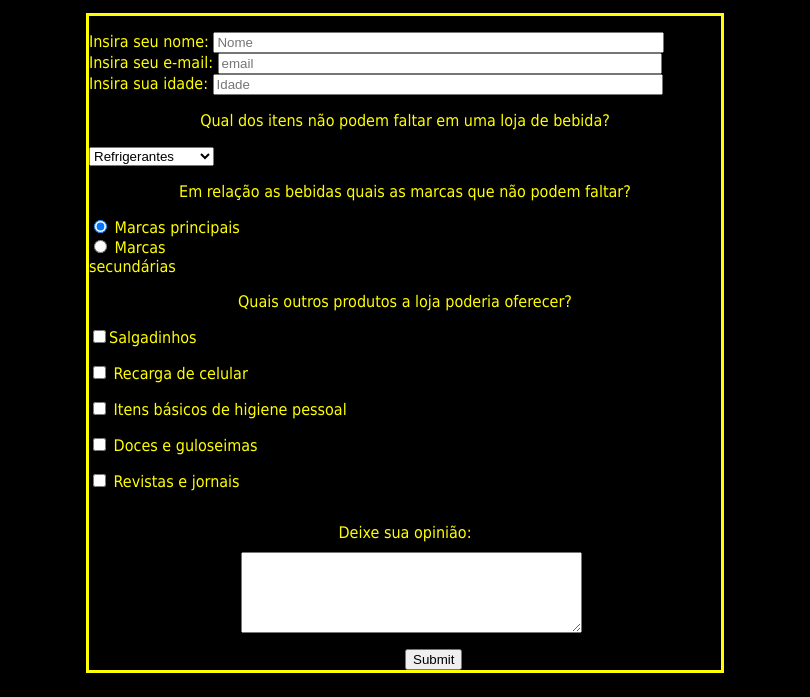
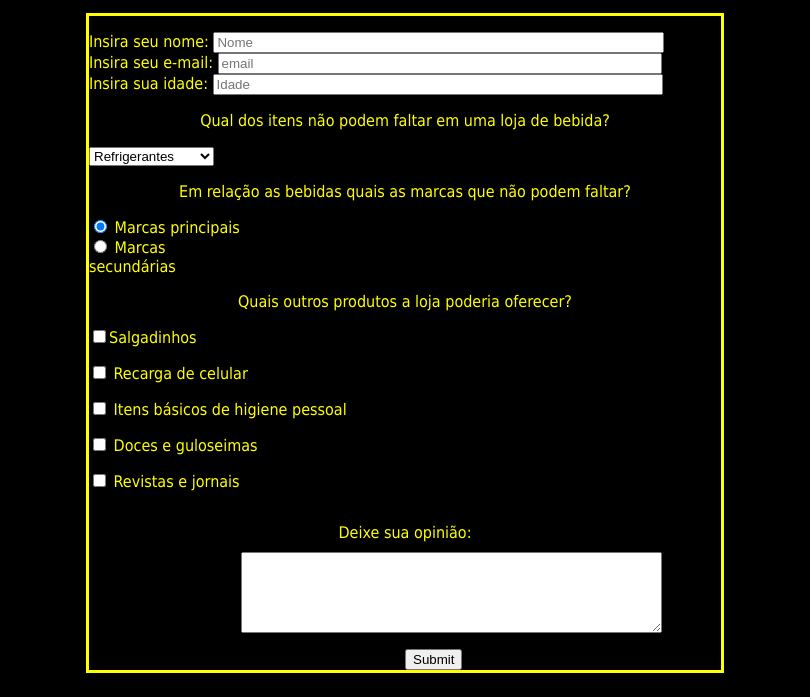
Before and after one commit to devgodwill/Formulario-loja-de-bebidas, a plain HTML site: page index.html in a window 1280 px wide. Shown: the part 103-800 px from the top of the page, without its empty margins (235-1045 px from the left). Drawn offline with Linux system fonts and the light colour scheme.

Commit message:
Update index.html

```diff
--- a/index.html
+++ b/index.html
@@ -5,19 +5,26 @@
 <head>
   <link href="styles.css" rel="stylesheet">
   <title>Loja de Bebidas</title>
+
   </head>
   <body>
     <h1 id="title">Formulário de Pesquisa sobre Loja de Bebidas</h1>
 <p class="description" id="description">Esse formulário procura coletar informações visando o melhoramento do atendimento ao público.</p>
-
 <form id="survey-form">
   <div><label id="name-label" for="name">Insira seu nome: </label><input required class="name" placeholder="Nome" id="name" type="text" name="Nome"></input></div>
 <div><label id="email-label" for="email"> Insira seu e-mail: </label><input class= "email" required placeholder="email" id="email" type="email" name="email"></input></div>
+
 <div><label id="number-label" for="number">Insira sua idade: </label> <input required class="idade" placeholder="Idade" type="number" id="number" min="18" max="120" name="idade"></input></div>
+
+
+
+
 <div><label for="dropdown"><p>Qual dos itens não podem faltar em uma loja de bebida? </p><select id="dropdown" name="bebidas"><option value="refrigerante">Refrigerantes</option><option value="álcool">Bebidas alcólicas</option></select>
 <div><p>Em relação as bebidas quais as marcas que não podem faltar?</p><span><label for="marcas"><input class="principais" checked value="principais" name="marcas" type="radio"> Marcas principais</input></label><label><input class="secundarias" value="secundárias" name="marcas" type="radio"> Marcas secundárias</input></label></span></div>
+
 <div><p>Quais outros produtos a loja poderia oferecer?</p><label class="products"><input class="produtos" value="salgadinhos" type="checkbox">Salgadinhos</p></input></label><label><input class="produtos"value="recarga" type="checkbox"> Recarga de celular</p></input></label><label><input class="produtos" value="higiene" type="checkbox"> Itens básicos de higiene pessoal</p></input></label> <label><input class="produtos" value="doces" type="checkbox"> Doces e guloseimas</p></input></label><label><input value="revistas" class="produtos" type="checkbox"> Revistas e jornais</input></label></div>
-    <div><p class="opiniao"> Deixe sua opinião: <Textarea rows="5" cols="40"></Textarea></div>
+
+<div><p class="opiniao"> Deixe sua opinião: <Textarea rows="5" cols="50"></Textarea></div>
 <div><input id="submit" class="submit" type="submit"></input></div>
 </form>
 </body>
```
Lines whose indentation alone changed are shown as unchanged.
